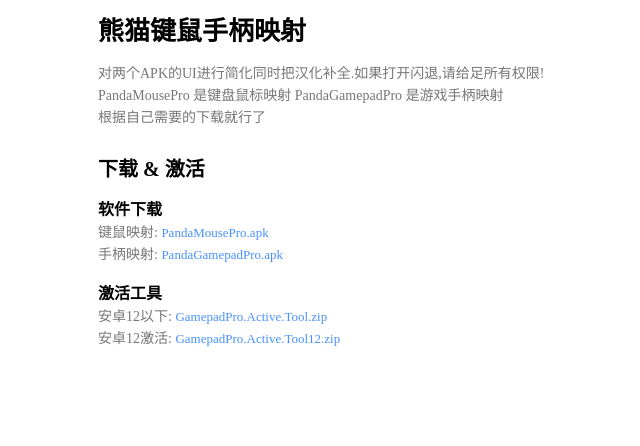
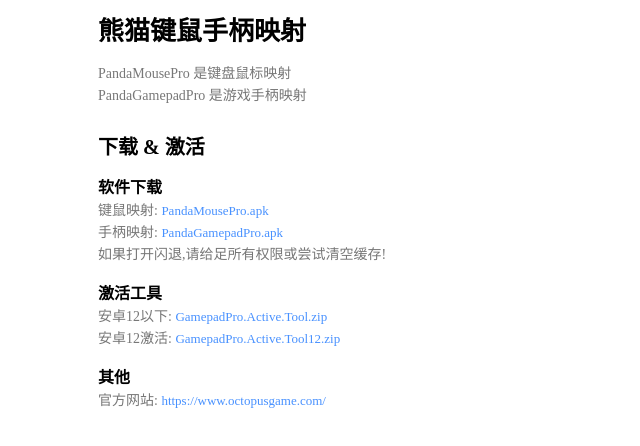
Before and after one commit to 779776787/panda, a plain HTML site: page index.html in a window 1280 px wide. Shown: the whole page, without its empty margins (62-702 px from the left). Drawn offline with Linux system fonts and the light colour scheme.

Commit message:
Update index.html

```diff
--- a/index.html
+++ b/index.html
@@ -13,23 +13,25 @@
     <div class="content">
         <div class="feedback">熊猫键鼠手柄映射</div>
         <div class="intro">
-			对两个APK的UI进行简化同时把汉化补全.如果打开闪退,请给足所有权限!<br>
-			PandaMousePro 是键盘鼠标映射  PandaGamepadPro 是游戏手柄映射<br>
-			根据自己需要的下载就行了
-
+			PandaMousePro 是键盘鼠标映射<br>PandaGamepadPro 是游戏手柄映射<br>
         </div>
         <div class="intro feedback">
         </div>
         <div class="title">下载 & 激活</div>
         <div class="sub-title"><b>软件下载</b></div>
         <div class="intro answer">
-            键鼠映射: <a class="dlink" href="javascript:void(0);" onclick="callBrowser('PandaMousePro.apk')">PandaMousePro.apk</a><br>
-            手柄映射: <a class="dlink" href="javascript:void(0);" onclick="callBrowser('PandaGamepadPro.apk')">PandaGamepadPro.apk</a><br>
+			键鼠映射: <a class="dlink" href="javascript:void(0);" onclick="callBrowser('PandaMousePro.apk')">PandaMousePro.apk</a><br>
+			手柄映射: <a class="dlink" href="javascript:void(0);" onclick="callBrowser('PandaGamepadPro.apk')">PandaGamepadPro.apk</a><br>
+			如果打开闪退,请给足所有权限或尝试清空缓存!<br>
         </div>
         <div class="sub-title"><b>激活工具</b></div>
         <div class="intro answer">
 			安卓12以下: <a class="dlink" href="javascript:void(0);" onclick="callBrowser('GamepadPro.Active.Tool.zip')">GamepadPro.Active.Tool.zip</a><br>
 			安卓12激活: <a class="dlink" href="javascript:void(0);" onclick="callBrowser('GamepadPro.Active.Tool12.zip')">GamepadPro.Active.Tool12.zip</a><br>
+        </div>
+        <div class="sub-title"><b>其他</b></div>
+        <div class="intro answer">
+			官方网站: <a class="dlink" href="https://www.octopusgame.com/">https://www.octopusgame.com/</a><br>
         </div>
     </div>
 </body>
```
